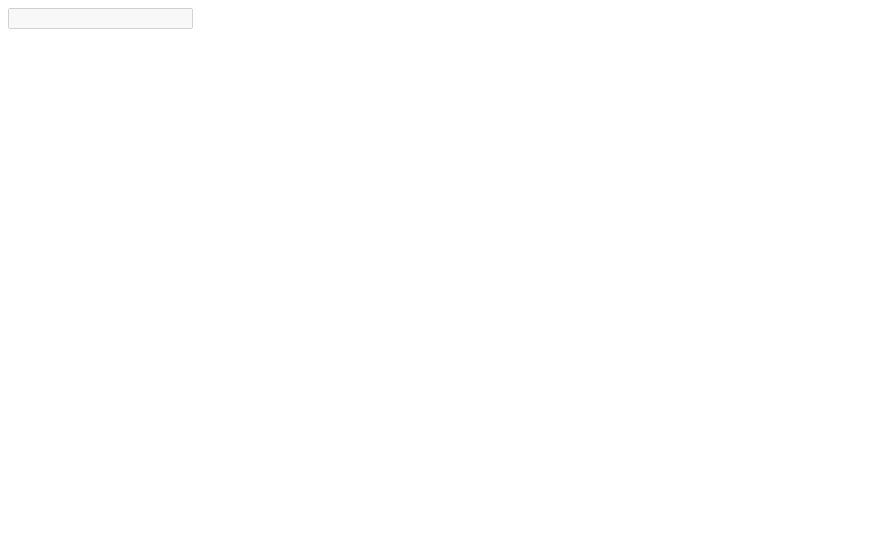
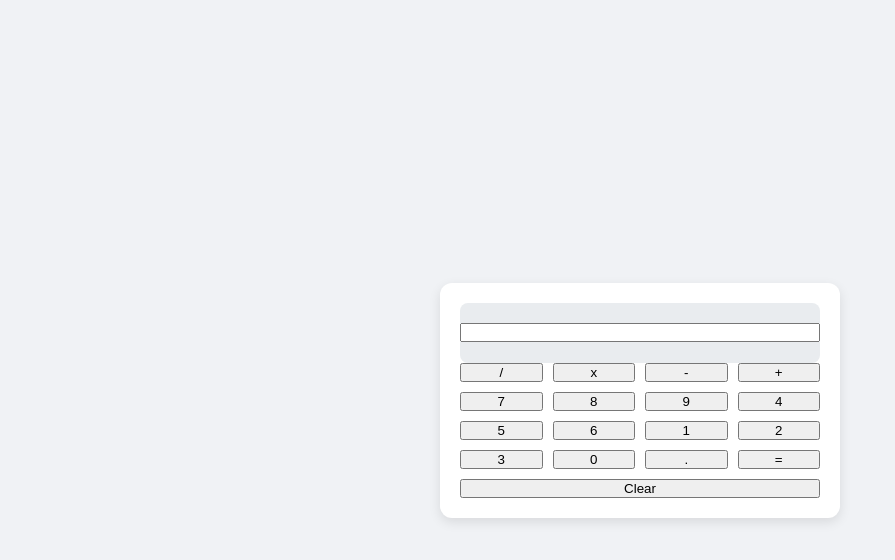
Before and after one commit to romajuanmanuel/calculator, a plain HTML site: page index.html in a window 1280 px wide. Shown: the whole page, without its empty margins (0-895 px from the left). Drawn offline with Linux system fonts and the light colour scheme.

Commit message:
maquetado basico y filtro para input

```diff
--- a/index.html
+++ b/index.html
@@ -1,5 +1,6 @@
 <!DOCTYPE html>
 <html lang="en">
+
 <head>
   <meta charset="UTF-8" />
   <meta name="viewport" content="width=device-width, initial-scale=1" />
@@ -7,11 +8,32 @@
   <link rel="stylesheet" href="styles.css" />
   <script src="script.js" defer></script>
 </head>
+
 <body>
-        <div class="calculator  container">
+  <div class="calculator-container">
     <div class="calculator-display">
-                <input type="text" id="display" disabled />
+      <input id="display" type="text"/>
     </div>
+    <div class="button-container">
+      <button>/</button>
+      <button>x</button>
+      <button>-</button>
+      <button>+</button>
+      <button>7</button>
+      <button>8</button>
+      <button>9</button>
+      <button>4</button>
+      <button>5</button>
+      <button>6</button>
+      <button>1</button>
+      <button>2</button>
+      <button>3</button>
+      <button>0</button>
+      <button>.</button>
+      <button>=</button>
+      <button>Clear</button>
+    </div>
+    <div class=""></div>
   </div>
 
 </html>
--- a/script.js
+++ b/script.js
@@ -33,3 +33,48 @@ const factorial = function (n) {
     }
     return result;
 };
+
+// Validación de entrada del usuario en el campo de texto
+
+  const display = document.getElementById("display");
+
+  let a = null;
+  let operador = null;
+  let b = null;
+
+  display.addEventListener("input", () => {
+    let value = display.value;
+
+    // Eliminar caracteres inválidos
+    value = value.replace(/[^0-9+\-*/.]/g, "");
+
+    // Regex actualizado: permite negativos al inicio o en el segundo número
+    const match = value.match(/^(-?\d*\.?\d*)([+\-*/]?)(-?\d*\.?\d*)$/);
+
+    if (match) {
+      display.value = match[1] + match[2] + match[3];
+    } else {
+      // Si no es una expresión válida, se limpia
+      alert("Entrada inválida. Por favor, ingrese una expresión válida.");
+      display.value = "";
+    }
+  });
+
+
+
+const operate = function(operator, a, b) {
+    switch (operator) {
+        case '+':
+            return add(a, b);
+        case '-':
+            return subtract(a, b);
+        case '*':
+            return multiply([a, b]);
+        case '/':
+            return divide(a, b);
+        case '^':
+            return power(a, b);
+        default:
+            throw new Error("Invalid operator");
+    }
+}
--- a/styles.css
+++ b/styles.css
@@ -0,0 +1,65 @@
+* {
+    box-sizing: border-box;
+    margin: 0;
+    padding: 0;
+}
+/* Chrome, Safari, Edge */
+input[type=number]::-webkit-inner-spin-button,
+input[type=number]::-webkit-outer-spin-button {
+  -webkit-appearance: none;
+  margin: 0;
+}
+
+/* Firefox */
+input[type=number] {
+  -moz-appearance: textfield;
+}
+
+body {
+    font-family: Arial, sans-serif;
+    background-color: #f0f2f5;
+    display: flex;
+    align-items: center;
+    justify-content: center;
+    height: 100vh;
+}
+
+.calculator-display{
+    width: 100%;
+    height: 60px;
+    background-color: #e9ecef;
+    border-radius: 8px;
+    display: flex;
+    align-items: center;
+    justify-content: center;
+    font-size: 24px;
+    color: #333333;
+}
+
+.calculator-display input{
+    width: 100%;
+    text-align: right;
+}
+
+.calculator-container {
+    display: flex;
+    flex-direction: column;
+    align-items: center;
+    justify-content: center;
+    background-color: #ffffff;
+    width: 100%;
+    max-width: 400px;
+    padding: 20px;
+    border-radius: 12px;
+    box-shadow: 0 4px 12px rgba(0, 0, 0, 0.1);
+}
+
+.button-container {
+    display: flex;
+      flex-wrap: wrap;
+      gap: 10px;
+}
+
+.button-container button{
+    flex: 1 1 calc(25% - 10px);
+}
```
Also changed, not shown: 1 other file. Lines whose indentation alone changed are shown as unchanged.
